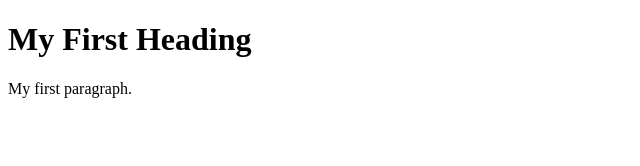
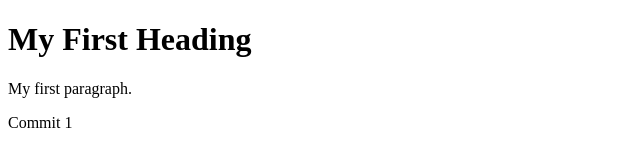
Before and after one commit to ThazinWai63/ProjectA, a plain HTML site: page index.html in a window 1280 px wide. Shown: the full height of the page, 0-640 px from the left. Drawn offline with Linux system fonts and the light colour scheme.

Commit message:
commit 1

```diff
--- a/index.html
+++ b/index.html
@@ -4,6 +4,7 @@
 
 <h1>My First Heading</h1>
 <p>My first paragraph.</p>
+<p>Commit 1</p>
 
 </body>
 </html>
```
